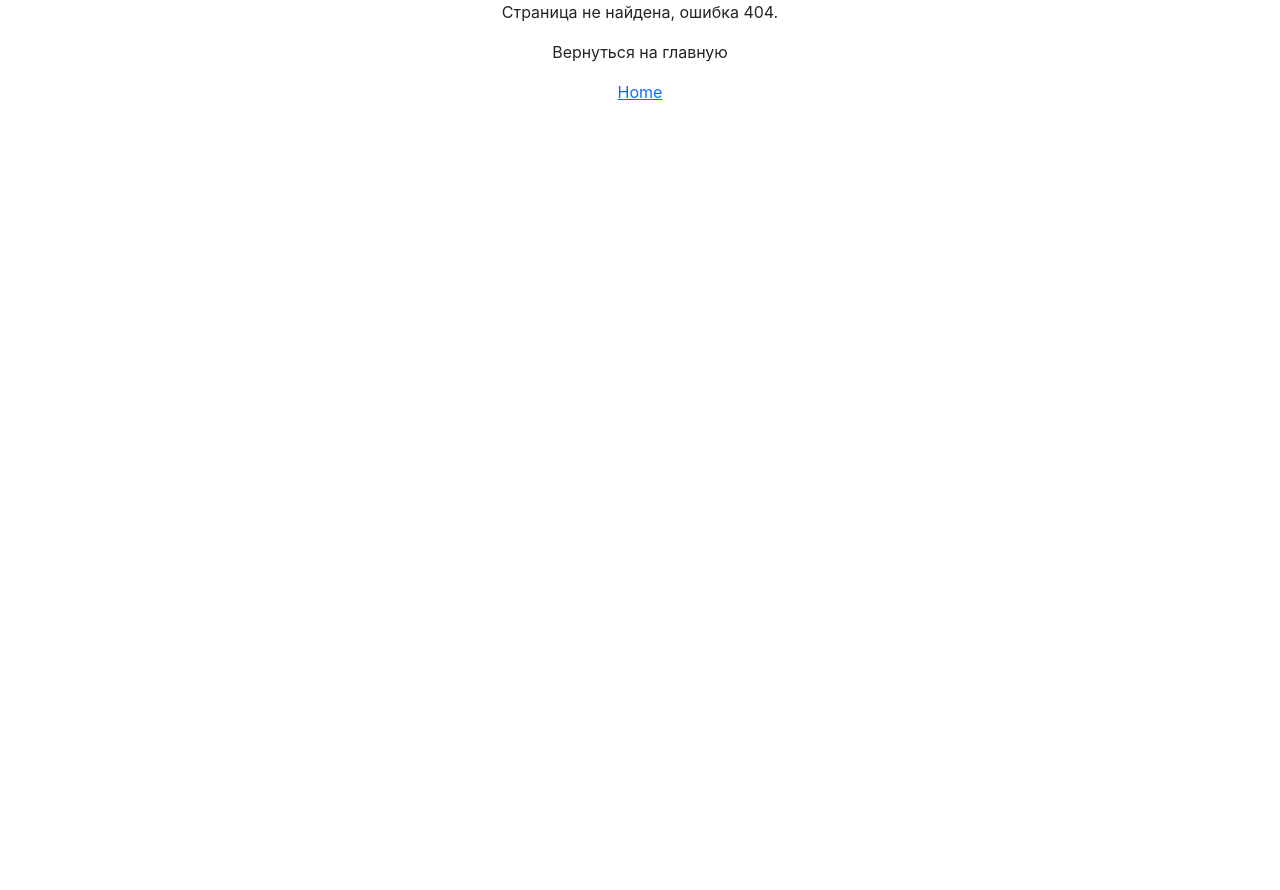
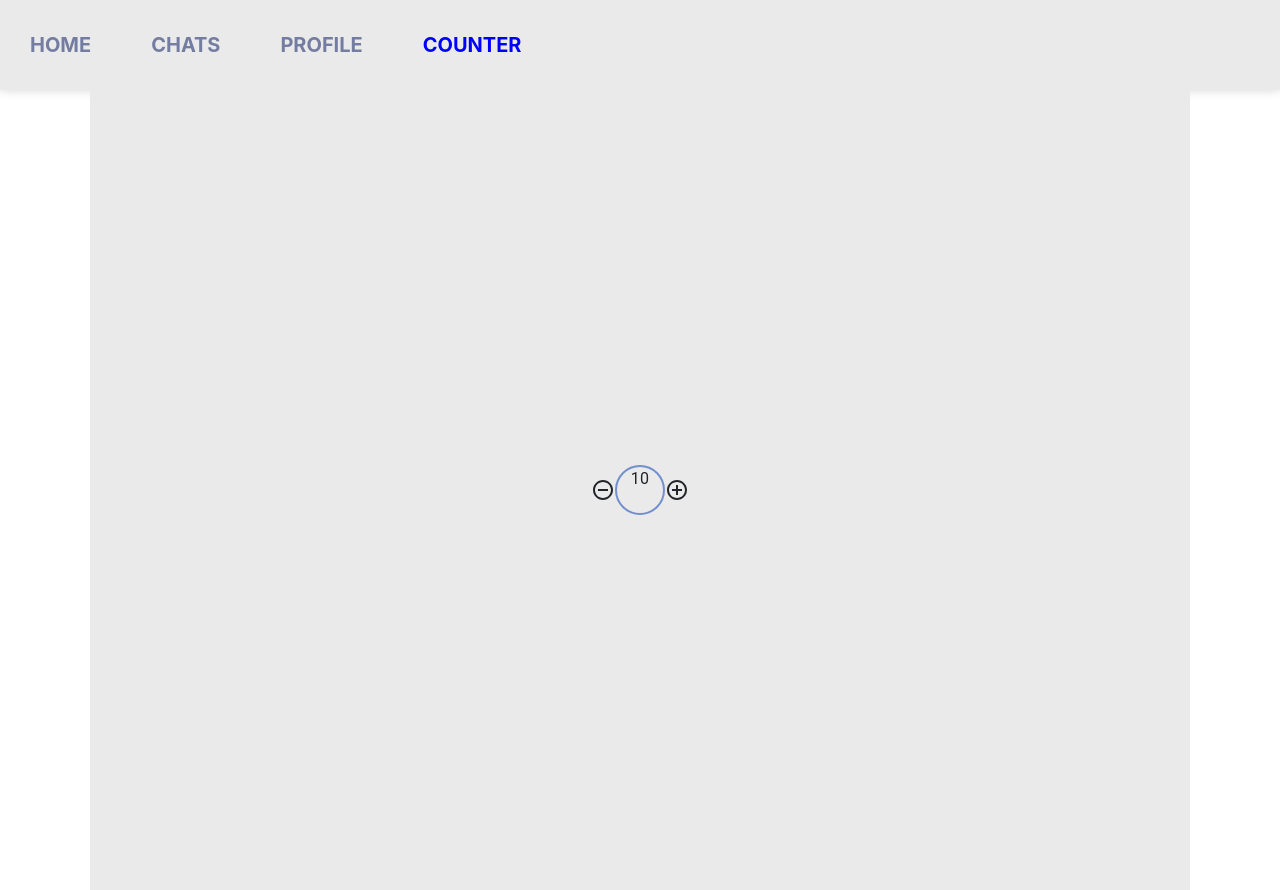
Before and after one commit to Sergey-TR/react, a React (Create React App) app: page /counter in a window 1280 px wide. Before the commit this address had no page. Before the commit the page ends 800 px from the top, so only its background shows below. Built offline with nearby package versions, Linux system fonts and the light colour scheme.

Commit message:
add counter component

```diff
--- a/src/App.jsx
+++ b/src/App.jsx
@@ -5,6 +5,7 @@ import Chat from './components/pages/Chat';
 import Profile from './components/pages/Profile';
 import NotFound from './components/pages/NotFound';
 import LayoutMenu from './components/layouts/LayoutMenu';
+import Counter from './components/counter/Counter';
 
 function App() {
 
@@ -15,6 +16,7 @@ function App() {
           <Route index element={<Home />} />
           <Route path={'/chats'} element={<Chat />} />
           <Route path={'/profile'} element={<Profile />} />
+          <Route path={'/counter'} element={<Counter />} />
         </Route>
         <Route path={'*'} element={<NotFound />} />
       </Routes>
--- /dev/null
+++ b/src/components/counter/Counter.jsx
@@ -0,0 +1,31 @@
+import React from "react";
+import { Box, Typography } from "@mui/material";
+import RemoveCircleOutlineIcon from '@mui/icons-material/RemoveCircleOutline';
+import ControlPointIcon from '@mui/icons-material/ControlPoint';
+
+const Counter = () => {
+    return (
+        <div className="wrapper">
+            <div className="wrapperBox">
+                <Box sx={{
+                    width: '100%', height: '100%', display: 'flex', alignItems: 'center',
+                    justifyContent: 'center'
+                }}>
+                    <Typography>
+                        <RemoveCircleOutlineIcon />
+                    </Typography>
+                    <Typography sx={{ width: '50px', height: '50px', borderRadius: '50%',
+                        border: '2px solid #728FCE'
+                }}>
+                        10
+                    </Typography>
+                    <Typography>
+                        <ControlPointIcon />
+                    </Typography>
+                </Box>
+            </div>
+        </div>
+    );
+}
+
+export default Counter;
--- a/src/components/layouts/LayoutMenu.jsx
+++ b/src/components/layouts/LayoutMenu.jsx
@@ -5,9 +5,14 @@ const LayoutMenu = () => {
     return (
         <div>
             <header>
-                <NavLink style={({isActive}) => ({color: isActive ? '#0000FF' : '#737CA1'})} to={'/'} className="linkMenu">Home</NavLink>
-                <NavLink style={({isActive}) => ({color: isActive ? '#0000FF' : '#737CA1'})} to={'/chats'} className="linkMenu">Chats</NavLink>
-                <NavLink style={({isActive}) => ({color: isActive ? '#0000FF' : '#737CA1'})} to={'/profile'} className="linkMenu">Profile</NavLink>
+                <NavLink style={({ isActive }) => ({ color: isActive ? '#0000FF' : '#737CA1' })} to={'/'}
+                    className="linkMenu">Home</NavLink>
+                <NavLink style={({ isActive }) => ({ color: isActive ? '#0000FF' : '#737CA1' })} to={'/chats'}
+                    className="linkMenu">Chats</NavLink>
+                <NavLink style={({ isActive }) => ({ color: isActive ? '#0000FF' : '#737CA1' })} to={'/profile'}
+                    className="linkMenu">Profile</NavLink>
+                <NavLink style={({ isActive }) => ({ color: isActive ? '#0000FF' : '#737CA1' })} to={'/counter'}
+                    className="linkMenu">Counter</NavLink>
             </header>
             <main>
                 <Outlet />
```
